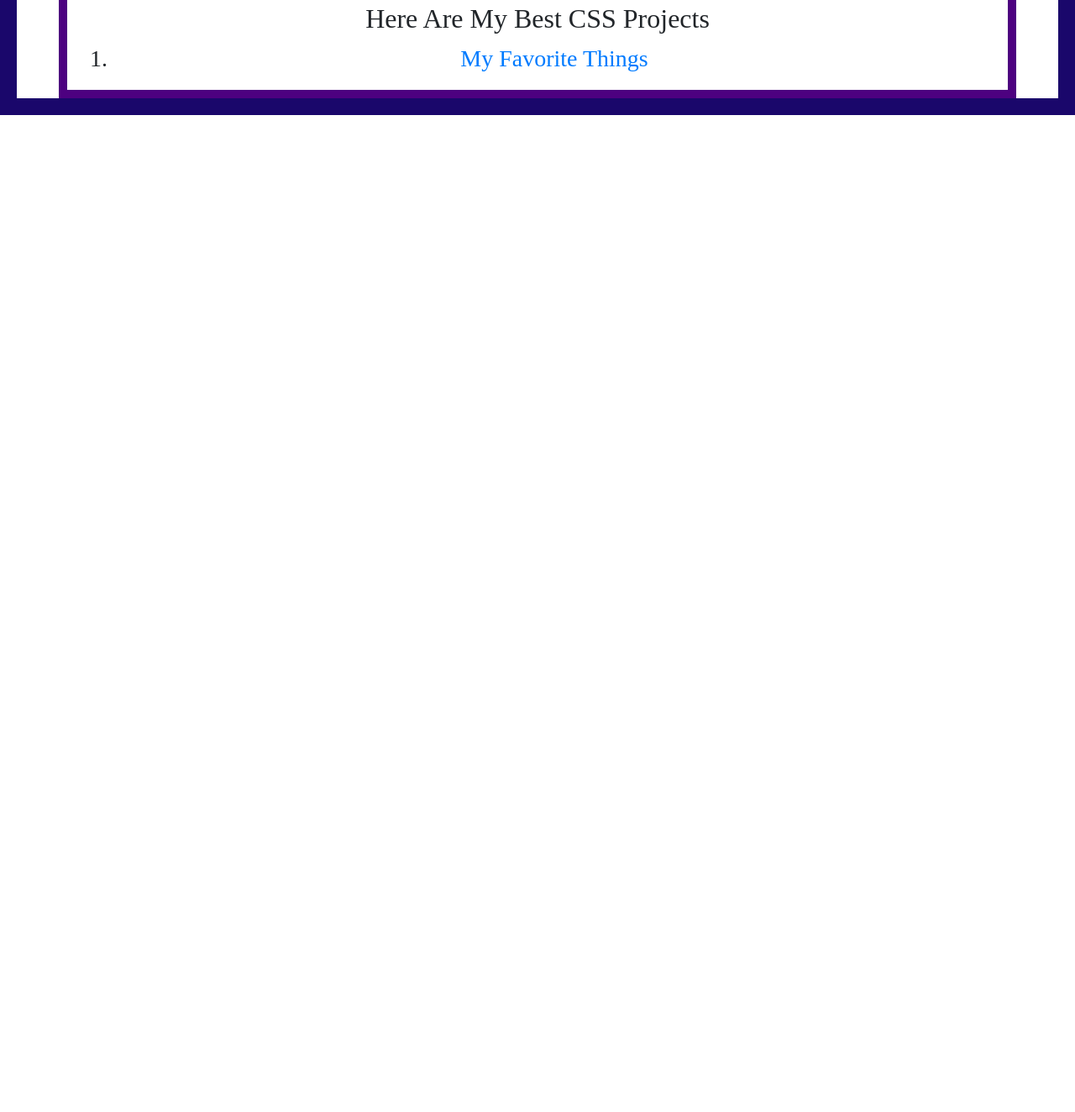
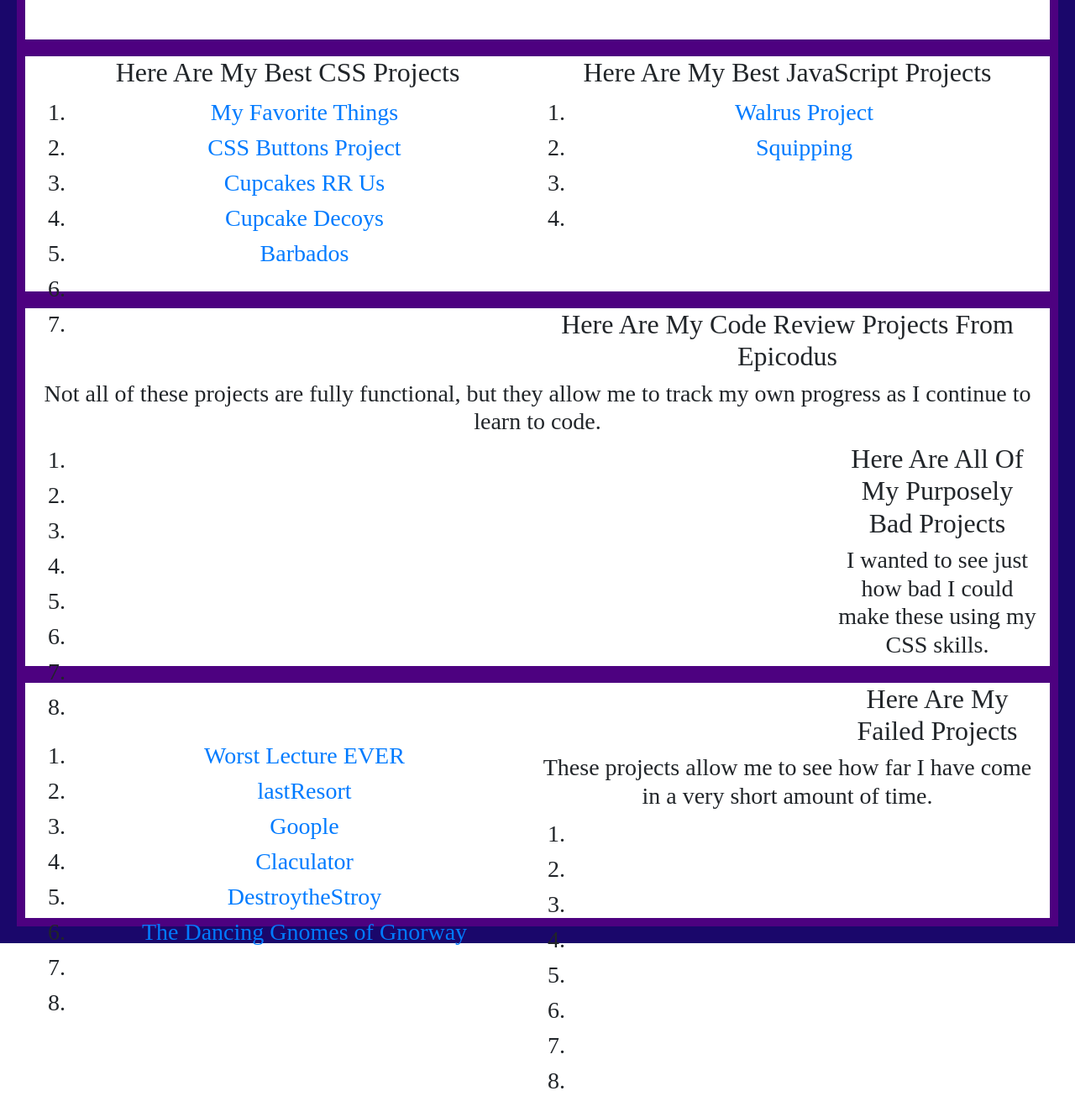
Before and after one commit to M00nDrag0n/MyProfile, a plain HTML site: page index.html in a window 1280 px wide. Shown: the part 263-1587 px from the top of the page at 84% size. Before the commit the page ends 800 px from the top, so only its background shows below. Drawn offline with nearby package versions, Linux system fonts and the light colour scheme.

Commit message:
add a pile of recently globalized links to the project to make the users' lives easier

```diff
--- a/css/styles.css
+++ b/css/styles.css
@@ -6,6 +6,9 @@ body {
   border-style: solid;
   border-width: 20px;
 }
+
+/* media type="all, max-width []px;" */
+
 
 .jumbotron {
   border-color: #4935a1;
@@ -17,4 +20,59 @@ body {
   border-color: #4d0180;
   border-width: 10px;
   border-style: solid;
+  min-width: 1200px;
+  min-height: 300px;
+  max-width: 2000px;
+  max-height: 800px;
+
 }
+/*
+ol {
+padding-right: 0px;
+margin-right: 0px;
+}
+
+li {
+  move "1", "2", etc closer to links so it doesn't look so weird
+  padding-right: 600px;
+} */
+
+a:hover {
+  color: #15008a;
+  border-color: #0402a3;
+  border-style: solid;
+  border-width: 2px;
+  padding: 4px;
+  background-image: radial-gradient( #4c4885, #dbf6ff, #e8fbff, #b1bbbd, #4c4885, #dbf6ff, #4c4885)
+}
+
+.lists {
+  /* float: center;
+  width: 50%; */
+}
+
+#projects1 {
+  float: left;
+  width: 50%;
+}
+
+
+#projects2 {
+  float: left;
+  width: 50%;
+}
+
+#projects3 {
+  float: left;
+  width: 80%;
+}
+
+#projects4 {
+  float: left;
+  width: 50%;
+}
+
+#projects5 {
+  float: left;
+  width: 50%;
+}
--- a/index.html
+++ b/index.html
@@ -12,18 +12,89 @@
     <div class="jumbotron">
       <h1>Welcome To My Profile!</h1>
     </div>
-
+     <!-- <div id="profileImg">
+        <img src="">
+     </div> -->
+  </div>
+  <div class="container">
     <div class="lists">
       <div id="projects1">
         <h2>Here Are My Best CSS Projects</h2>
         <ol>
-          <li><a href="https://m00ndrag0n.github.io/my-weird-little-page">My Favorite Things</a></li>
+          <li><a href="https://m00ndrag0n.github.io/my-weird-little-page" target="_blank">My Favorite Things</a></li>
+          <li><a href=" https://m00ndrag0n.github.io/chainReactiveWalrus/index-buttons.html" target="_blank">CSS Buttons Project</a></li>
+          <li><a href="https://m00ndrag0n.github.io/Cupcakes-RR-Us/" target="_blank">Cupcakes RR Us</a></li>
+          <li><a href="https://m00ndrag0n.github.io/GOOPLE/index-cupcake.html" target="_blank">Cupcake Decoys</a></li>
+          <li><a href="https://m00ndrag0n.github.io/Barbados/vacation.html" target="_blank">Barbados</a></li>
+          <li><a href="" target="_blank"></a></li>
+          <li><a href="" target="_blank"></a></li>
+        </ol>
+      </div>
+    </div>
+    <div class="lists">
+      <div id="projects2">
+        <h2>Here Are My Best JavaScript Projects</h2>
+        <ol>
+          <li><a href="https://m00ndrag0n.github.io/chainReactiveWalrus/" target="_blank">Walrus Project</a></li>
+          <li><a href="https://m00ndrag0n.github.io/Squipping/" target="_blank">Squipping</a></li>
+          <li><a href="" target="_blank"></a></li>
+          <li><a href="" target="_blank"></a></li>
         </ol>
       </div>
     </div>
   </div>
-
-
+  <div class="container">
+    <div class="lists">
+      <h2>Here Are My Code Review Projects From Epicodus</h2>
+      <h3>Not all of these projects are fully functional, but they allow me to track my own progress as I continue to learn to code.</h3>
+      <div id="projects3">
+        <ol>
+          <li><a href="" target="_blank"></a></li>
+          <li><a href="" target="_blank"></a></li>
+          <li><a href="" target="_blank"></a></li>
+          <li><a href="" target="_blank"></a></li>
+          <li><a href="" target="_blank"></a></li>
+          <li><a href="" target="_blank"></a></li>
+          <li><a href="" target="_blank"></a></li>
+          <li><a href="" target="_blank"></a></li>
+        </ol>
+      </div>
+    </div>
+    <div class="lists">
+      <h2>Here Are All Of My Purposely Bad Projects</h2>
+      <h3>I wanted to see just how bad I could make these using my CSS skills.</h3>
+      <div id="projects4">
+        <ol>
+          <li><a href="https://m00ndrag0n.github.io/Worst-Lecture-EVER/ " target="_blank">Worst Lecture EVER</a></li>
+          <li><a href="https://m00ndrag0n.github.io/LastResort/" target="_blank">lastResort</a></li>
+          <li><a href="https://m00ndrag0n.github.io/GOOPLE/" target="_blank">Goople</a></li>
+          <li><a href="" target="_blank">Claculator</a></li>
+          <li><a href="" target="_blank">DestroytheStroy</a></li>
+          <li><a href="https://m00ndrag0n.github.io/Gnorway/index-pigs.html" target="_blank">The Dancing Gnomes of Gnorway</a></li>
+          <li><a href="" target="_blank"></a></li>
+          <li><a href="" target="_blank"></a></li>
+        </ol>
+      </div>
+    </div>
+  </div>
+  <div class="container">
+    <div class="lists">
+      <h2>Here Are My Failed Projects</h2>
+      <h3>These projects allow me to see how far I have come in a very short amount of time.</h3>
+      <div id="projects5">
+        <ol>
+          <li><a href="" target="_blank"></a></li>
+          <li></li>
+          <li></li>
+          <li></li>
+          <li></li>
+          <li></li>
+          <li></li>
+          <li></li>
+        </ol>
+      </div>
+    </div>
+  </div>
 </body>
 </html>
 
--- a/js/scripts.js
+++ b/js/scripts.js
@@ -0,0 +1,6 @@
+$(document).ready(function)
+event.preventDefault();
+
+
+// button(or text) click function event()
+// removeClass(), addclass(), text.toggle()
```
Also changed, not shown: 1 other file.
